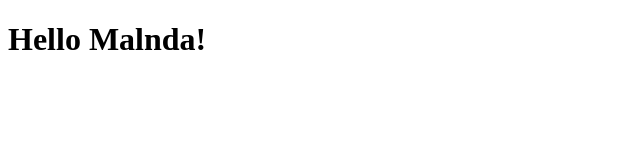
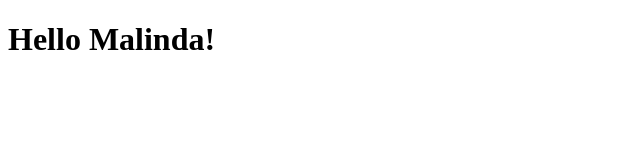
Before and after one commit to malindabrown/malinda, a plain HTML site: page index.html in a window 1280 px wide. Shown: the full height of the page, 0-640 px from the left. Drawn offline with Linux system fonts and the light colour scheme.

Commit message:
'changed name'

```diff
--- a/index.html
+++ b/index.html
@@ -8,7 +8,7 @@
 </head>
 <body>
    <title>This is Malinda Site</title>
-   <h1>Hello Malnda!</h1>
+   <h1>Hello Malinda!</h1>
 
 </body>
 </html>
```
